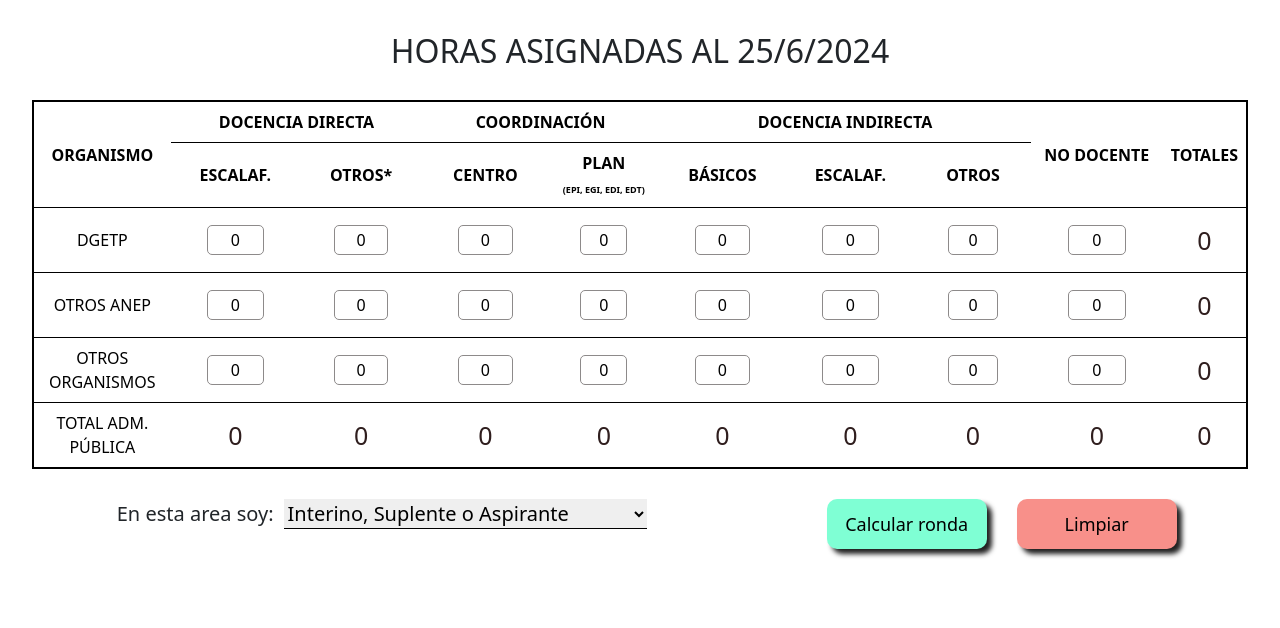
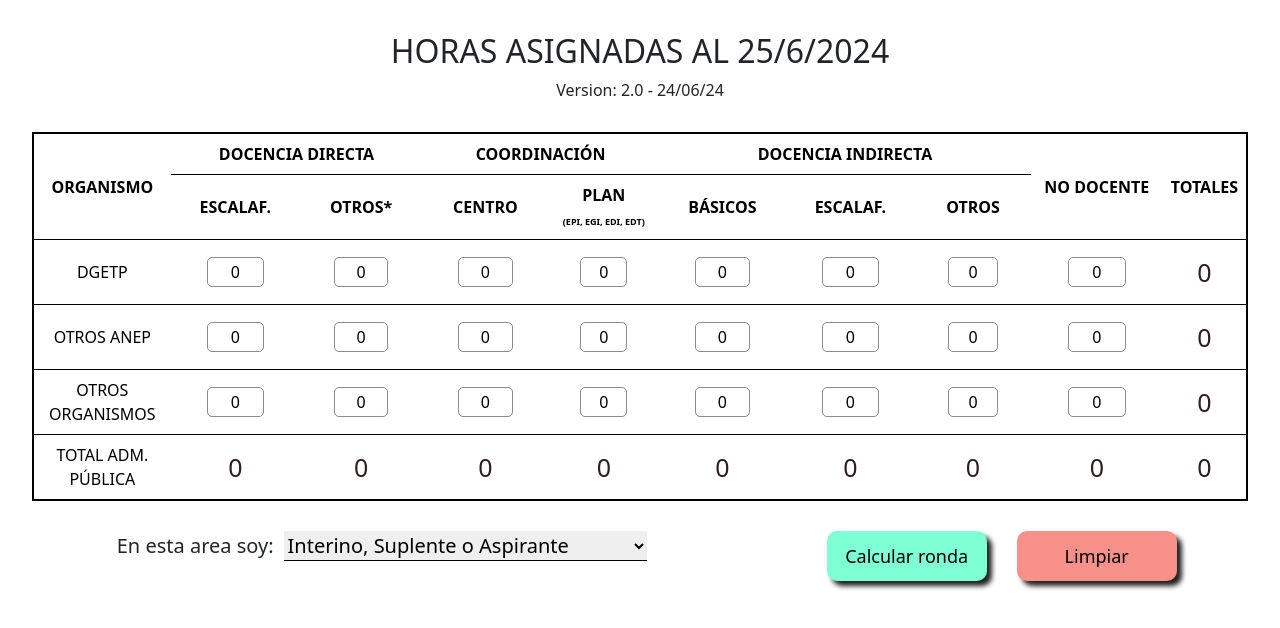
Before and after one commit to Gonzalo-Recoba/ControlCargaHoraria, a React (Vite) app: page / in a window 1280 px wide. Shown: the top 628 px of the page. Built offline with nearby package versions, Linux system fonts and the light colour scheme.

Commit message:
Segundo commit with version

```diff
--- a/src/components/Table.jsx
+++ b/src/components/Table.jsx
@@ -323,6 +323,7 @@ const Table = () => {
   return (
     <div className=''>
         <h2>HORAS ASIGNADAS AL {dia + "/" + mes + "/" + anio} </h2>
+        <p>Version: 2.0 - 24/06/24</p>
             <table className="table col-7 py-2">
                 <thead>
                 <tr className="bg-blue-100">
```
